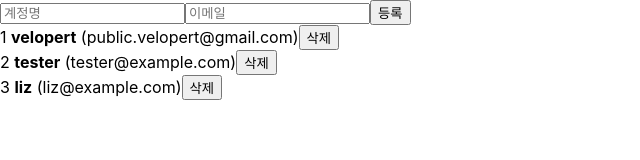
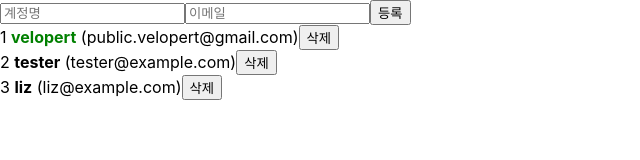
Before and after one commit to yongyonghw/react-study, a React (Create React App) app: page / in a window 1280 px wide. Shown: the top 160 px of the page, without its empty margins (0-640 px from the left). Built offline with nearby package versions, Linux system fonts and the light colour scheme.

Commit message:
15 배열에 항목 추가하기

```diff
--- a/src/App.tsx
+++ b/src/App.tsx
@@ -6,12 +6,16 @@ import {useRef, useState} from "react";
 import CreateUser from "./CreateUser";
 
 function App() {
-    //username ,email 셋팅
-    const [inputs, setInputs] = useState({
+    const format = {
         username: '',
         email: '',
-        id:''
-    });
+        id:'',
+        active: false
+    }
+
+
+    //username ,email 셋팅
+    const [inputs, setInputs] = useState(format);
     const { username, email } = inputs;
 
     //input 값이 변할때마다 렌더링
@@ -27,17 +31,20 @@ function App() {
         {
             id: 1,
             username: 'velopert',
-            email: 'public.velopert@gmail.com'
+            email: 'public.velopert@gmail.com',
+            active: true
         },
         {
             id: 2,
             username: 'tester',
-            email: 'tester@example.com'
+            email: 'tester@example.com',
+            active: false
         },
         {
             id: 3,
             username: 'liz',
-            email: 'liz@example.com'
+            email: 'liz@example.com',
+            active: false
         }
     ]);
     //nextId 초기값 4
@@ -46,17 +53,14 @@ function App() {
         const user = {
             id: nextId.current,
             username,
-            email
+            email,
+            active: false
         };
         // setUsers([...users, user]);
         setUsers(users.concat(user));
 
         //초기화
-        setInputs({
-            username: '',
-            email: '',
-            id:''
-        });
+        setInputs(format);
         nextId.current += 1;
     }
 
@@ -64,13 +68,23 @@ function App() {
         setUsers(users.filter(user=> user.id !== id));
     }
 
+    const onToggle = (id:Number) => {
+        setUsers(
+            users.map(user =>
+                user.id === id ? {
+                    ...user, active: !user.active
+                } : user
+            )
+            );
+    };
+
     return (
         <>
             <CreateUser     username={username}
                             email={email}
                             onChange={onChange}
                             onCreate={onCreate}/>
-            <UserList users={users} onRemove={onRemove} />
+            <UserList users={users} onRemove={onRemove} onToggle={onToggle} />
         </>
     );
 }
--- a/src/UserList.tsx
+++ b/src/UserList.tsx
@@ -4,7 +4,7 @@ function User(prop:any) {
     const user = prop.user;
     return (
         <div>
-            {user.id} <b>{user.username}</b> <span>({user.email})</span>
+            {user.id} <b onClick={() => prop.onToggle(user.id)} style={{cursor:'pointer', color: user.active ? 'green' : 'black'}}>{user.username}</b> <span>({user.email})</span>
             <button onClick={()=> prop.onRemove(user.id)}>삭제</button>
         </div>
     );
@@ -23,7 +23,7 @@ function UserList(props:any) {
         <div>
             {users.map((user: Users)=>(
                 // <User id={user.id} username={user.username} email={user.email} key={user.id}></User>
-                <User user={user} key={user.id} onRemove={props.onRemove}/>
+                <User user={user} key={user.id} onRemove={props.onRemove} onToggle={props.onToggle}/>
             ))}
 
         </div>
```
